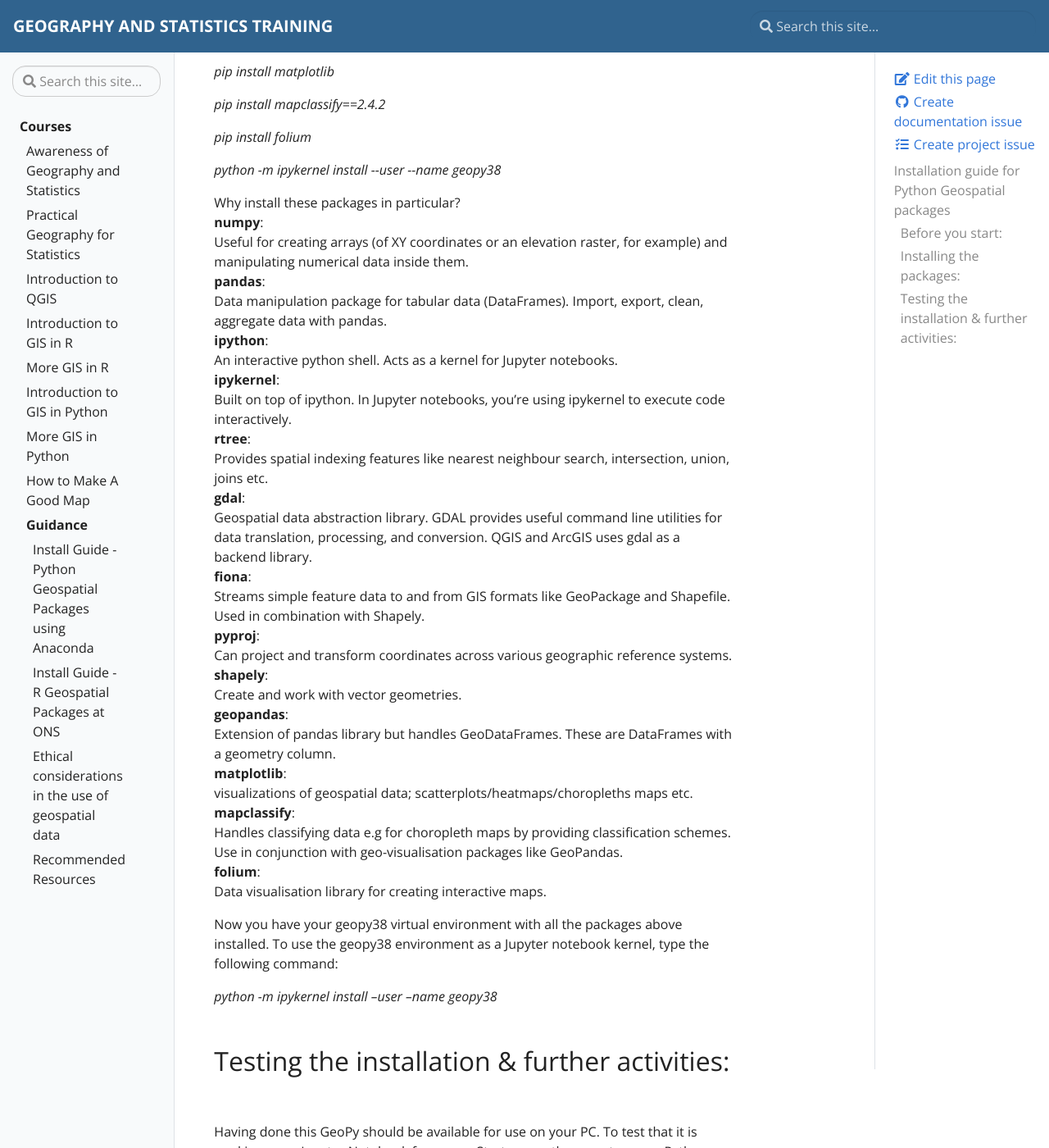
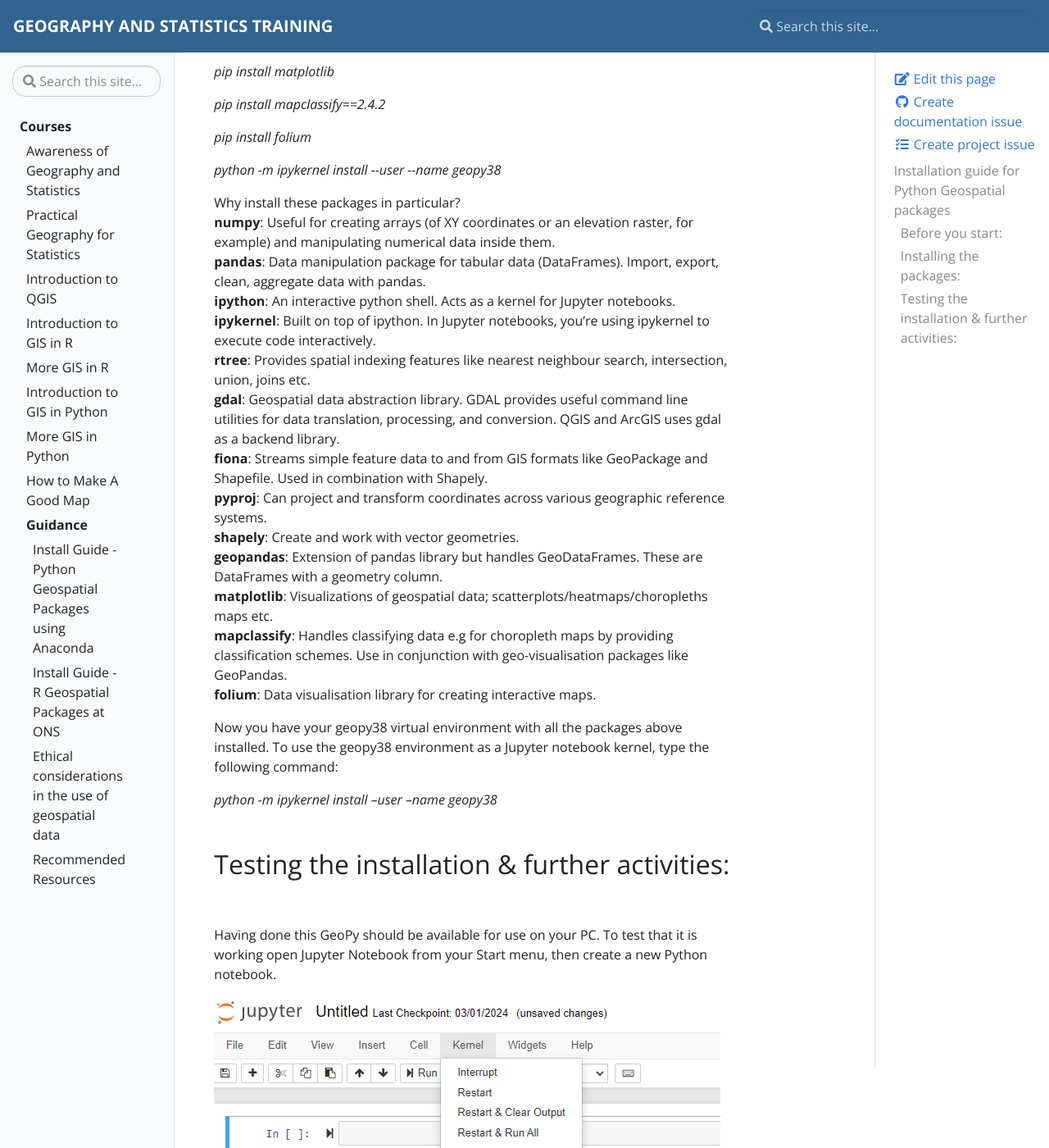
Before and after one commit to ONSgeo/geospatial-training, a Jekyll site: the page built from _docs/guides/python_install_anaconda.md, in a window 1280 px wide and 1400 px high, scrolled down 3757 px. Shown: the whole window at 82% size. Built offline with Jekyll 4.4.1, drawn with Linux system fonts in a browser that asks for light colours.

Commit message:
Update python_install_anaconda.md

```diff
--- a/_docs/guides/python_install_anaconda.md
+++ b/_docs/guides/python_install_anaconda.md
@@ -93,32 +93,19 @@
 
 
 Why install these packages in particular?\
-**numpy**:\
-Useful for creating arrays (of XY coordinates or an elevation raster, for example) and manipulating numerical data inside them.\
-**pandas**:\
-Data manipulation package for tabular data (DataFrames). Import, export, clean, aggregate data with pandas.\
-**ipython**:\
-An interactive python shell. Acts as a kernel for Jupyter notebooks.\
-**ipykernel**:\
-Built on top of ipython. In Jupyter notebooks, you’re using ipykernel to execute code interactively.\
-**rtree**:\
-Provides spatial indexing features like nearest neighbour search, intersection, union, joins etc.\
-**gdal**:\
-Geospatial data abstraction library. GDAL provides useful command line utilities for data translation, processing, and conversion. QGIS and ArcGIS uses gdal as a backend library.\
-**fiona**:\
-Streams simple feature data to and from GIS formats like GeoPackage and Shapefile. Used in combination with Shapely.\
-**pyproj**:\
-Can project and transform coordinates across various geographic reference systems.\
-**shapely**:\
-Create and work with vector geometries.\
-**geopandas**:\
-Extension of pandas library but handles GeoDataFrames. These are DataFrames with a geometry column.\
-**matplotlib**:\
-visualizations of geospatial data; scatterplots/heatmaps/choropleths maps etc.\
-**mapclassify**:\
-Handles classifying data e.g for choropleth maps by providing classification schemes. Use in conjunction with geo-visualisation packages like GeoPandas.\
-**folium**:\
-Data visualisation library for creating interactive maps.
+**numpy**: Useful for creating arrays (of XY coordinates or an elevation raster, for example) and manipulating numerical data inside them.\
+**pandas**: Data manipulation package for tabular data (DataFrames). Import, export, clean, aggregate data with pandas.\
+**ipython**: An interactive python shell. Acts as a kernel for Jupyter notebooks.\
+**ipykernel**: Built on top of ipython. In Jupyter notebooks, you’re using ipykernel to execute code interactively.\
+**rtree**: Provides spatial indexing features like nearest neighbour search, intersection, union, joins etc.\
+**gdal**: Geospatial data abstraction library. GDAL provides useful command line utilities for data translation, processing, and conversion. QGIS and ArcGIS uses gdal as a backend library.\
+**fiona**: Streams simple feature data to and from GIS formats like GeoPackage and Shapefile. Used in combination with Shapely.\
+**pyproj**: Can project and transform coordinates across various geographic reference systems.\
+**shapely**: Create and work with vector geometries.\
+**geopandas**: Extension of pandas library but handles GeoDataFrames. These are DataFrames with a geometry column.\
+**matplotlib**: Visualizations of geospatial data; scatterplots/heatmaps/choropleths maps etc.\
+**mapclassify**: Handles classifying data e.g for choropleth maps by providing classification schemes. Use in conjunction with geo-visualisation packages like GeoPandas.\
+**folium**: Data visualisation library for creating interactive maps.
 
 
 
```
